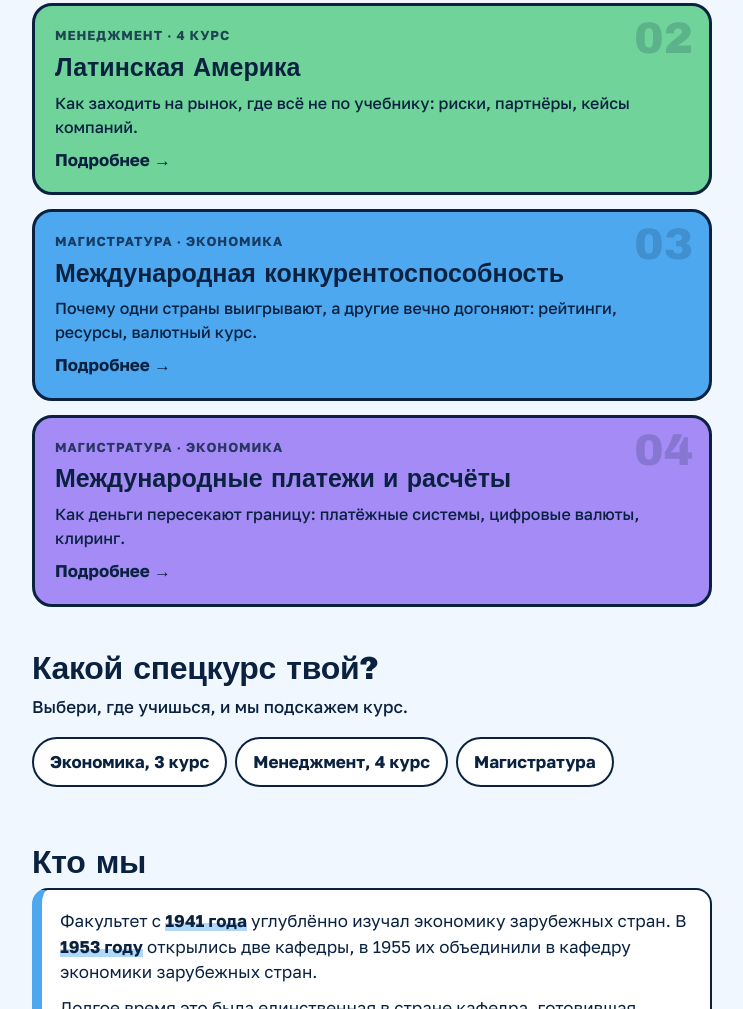
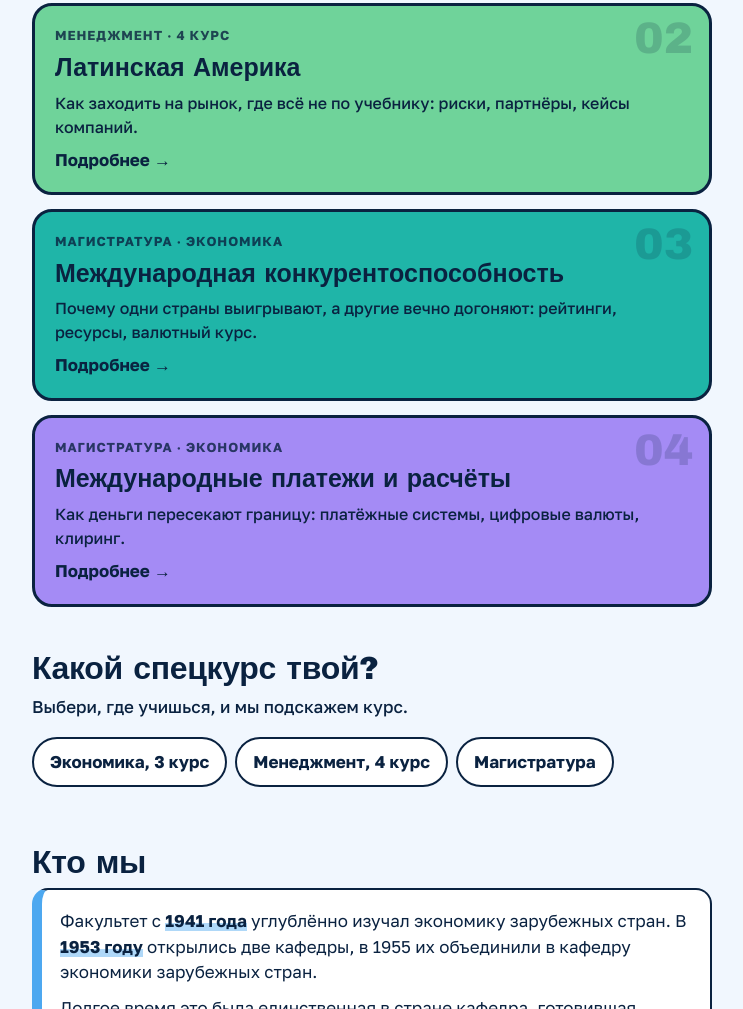
Before and after one commit to Alexmsu1514/kafedra-kursy, a plain HTML site: page index.html in a window 1280 px wide. Shown: the part 837-1846 px from the top of the page, without its empty margins (268-1011 px from the left). Drawn offline with Linux system fonts and the light colour scheme; a web font is replaced by a local one.

Commit message:
Add files via upload

```diff
--- a/index.html
+++ b/index.html
@@ -38,7 +38,7 @@ h2{font-size:clamp(22px,6vw,32px);font-weight:800;margin-bottom:8px}
 .card strong{font-family:var(--display);font-size:clamp(19px,5.4vw,25px);font-weight:800;line-height:1.15;overflow-wrap:anywhere}
 .card span.t{font-size:16px;font-weight:500}
 .card span.go{font-weight:700}
-.c1{background:#22B26A}.c2{background:#6FD39A}.c3{background:#4DA8F0}.c4{background:#A48BF5}
+.c1{background:#22B26A}.c2{background:#6FD39A}.c3{background:#1FB5A8}.c4{background:#A48BF5}
 .about{background:#fff;border:2px solid var(--ink);border-left:10px solid var(--sun);border-radius:16px;padding:18px}
 .about p{margin-bottom:10px}.about p:last-child{margin-bottom:0}
 .about b{font-weight:700;background:linear-gradient(transparent 62%,rgba(77,168,240,.45) 62%)}
```
